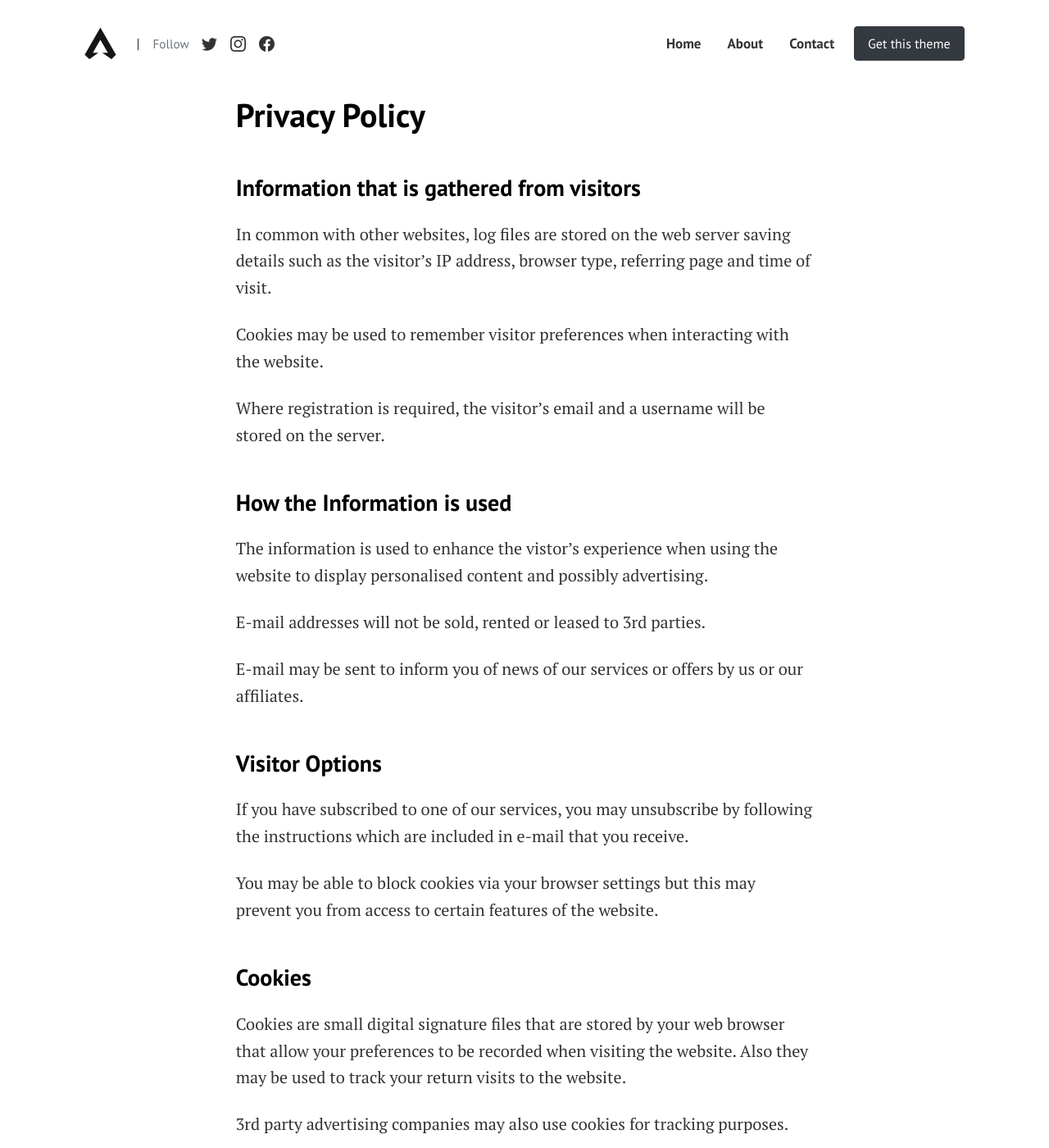
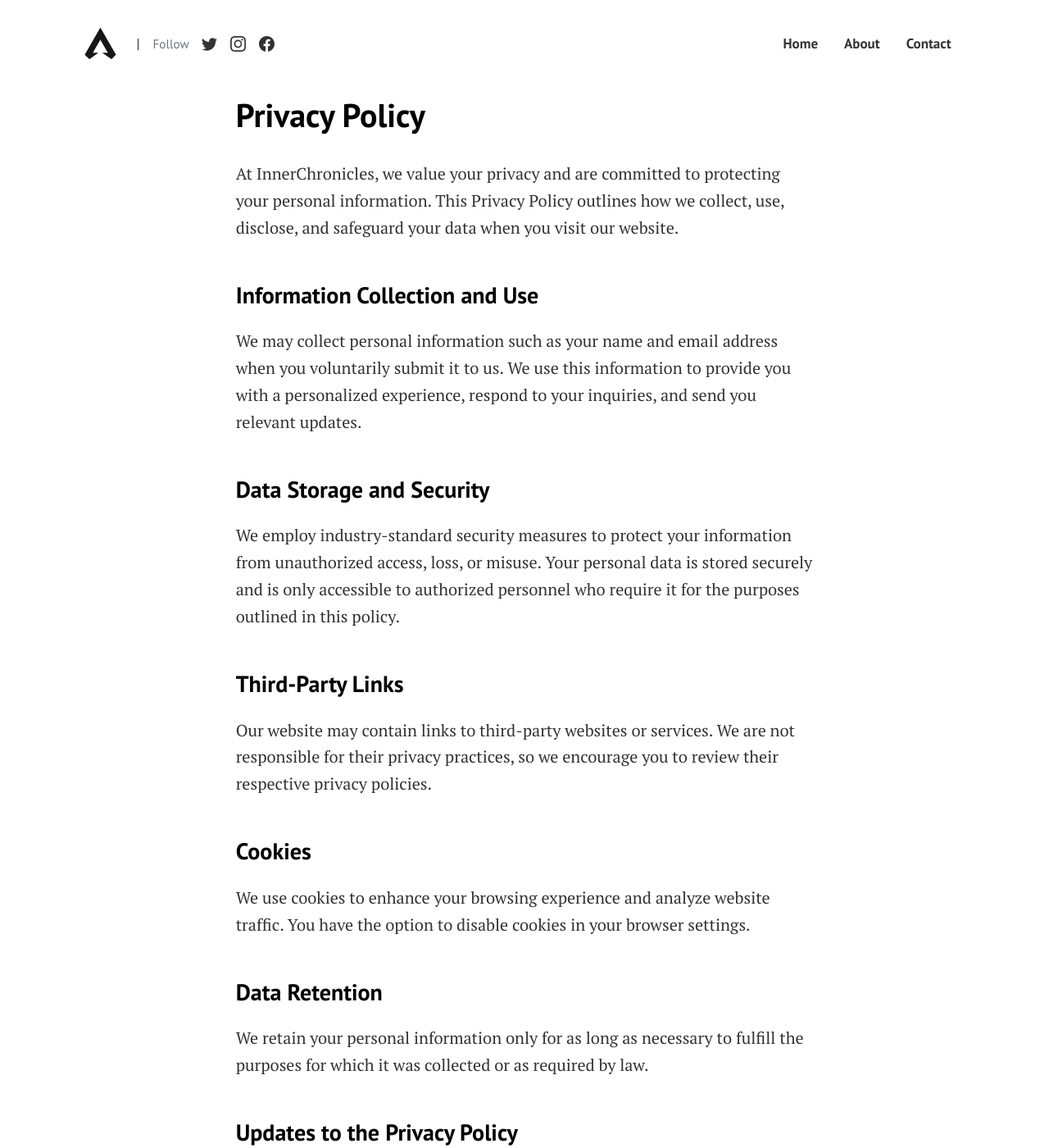
Before and after one commit to nishanta454/inner-chronicles, a Jekyll site: the page built from pages/privacy-policy.md, in a window 1280 px wide and 1400 px high. Shown: the whole window at 82% size. Built offline with Jekyll 4.4.1, drawn with Linux system fonts in a browser that asks for light colours; some of the changed text lies outside the part shown.

Commit message:
Privacy Policy and About Page Changes

```diff
--- a/_config.yml
+++ b/_config.yml
@@ -31,7 +31,7 @@ authors:
     email: nishanta454@gmail.com
     web: https://www.innerchronicles.com
     twitter: https://twitter.com/wowthemesnet
-    description: "Author of Affiliates, a template available for WordPress, HTML, Ghost and Jekyll. You are currently previewing Jekyll template demo."
+    description: "A passionate storyteller, weaving words into captivating narratives that touch hearts and ignite imagination, bringing the hidden realms of life to light through the pages of InnerChronicles."
 
 # Social
 social:
--- a/_layouts/default.html
+++ b/_layouts/default.html
@@ -105,9 +105,14 @@ gtag('config', '{{site.ganalytics}}');
   <!-- CREDITS BEGIN.-->
   <!-- If you want to support my work, please donate to remove the credits. This helps me keep it up and running: https://www.wowthemes.net/donate/ -->
   <div class="credits mx-auto text-center mb-3">
-    <a class="hover-opacity font-weight-bold" href="https://bootstrapstarter.com/template-affiliates-bootstrap-jekyll/">
-      <img src="{{site.baseurl}}/assets/images/credits.png" alt="powered by WowThemes">
-    </a>
+    <div class="row">
+      <div class="col-md-2">🆂🆃🅾🆁🅸🅴🆂</div>
+      <div class="col-md-2">🆆🅾🆅🅴🅽</div>
+      <div class="col-md-2">🆆🅸🆃🅷</div>
+      <div class="col-md-2">🅻🅾🆅🅴</div>
+      <div class="col-md-2">🅰🅽🅳</div>
+      <div class="col-md-2">🅰🆄🆃🅷🅴🅽🆃🅸🅲🅸🆃🆈</div>
+    </div>
   </div>
   <!-- CREDITS END -->
 
--- a/pages/privacy-policy.md
+++ b/pages/privacy-policy.md
@@ -5,33 +5,27 @@ permalink: /privacy-policy/
 comments: false
 ---
 
-### Information that is gathered from visitors
-In common with other websites, log files are stored on the web server saving details such as the visitor's IP address, browser type, referring page and time of visit.
+At InnerChronicles, we value your privacy and are committed to protecting your personal information. This Privacy Policy outlines how we collect, use, disclose, and safeguard your data when you visit our website.
 
-Cookies may be used to remember visitor preferences when interacting with the website.
+### Information Collection and Use
+We may collect personal information such as your name and email address when you voluntarily submit it to us.
+We use this information to provide you with a personalized experience, respond to your inquiries, and send you relevant updates.
 
-Where registration is required, the visitor's email and a username will be stored on the server.
+### Data Storage and Security
+We employ industry-standard security measures to protect your information from unauthorized access, loss, or misuse.
+Your personal data is stored securely and is only accessible to authorized personnel who require it for the purposes outlined in this policy.
 
-### How the Information is used
-The information is used to enhance the vistor's experience when using the website to display personalised content and possibly advertising.
-
-E-mail addresses will not be sold, rented or leased to 3rd parties.
-
-E-mail may be sent to inform you of news of our services or offers by us or our affiliates.
-
-### Visitor Options
-If you have subscribed to one of our services, you may unsubscribe by following the instructions which are included in e-mail that you receive.
-
-You may be able to block cookies via your browser settings but this may prevent you from access to certain features of the website.
+### Third-Party Links
+Our website may contain links to third-party websites or services. We are not responsible for their privacy practices, so we encourage you to review their respective privacy policies.
 
 ### Cookies
-Cookies are small digital signature files that are stored by your web browser that allow your preferences to be recorded when visiting the website. Also they may be used to track your return visits to the website.
+We use cookies to enhance your browsing experience and analyze website traffic. You have the option to disable cookies in your browser settings.
 
-3rd party advertising companies may also use cookies for tracking purposes.
+### Data Retention
+We retain your personal information only for as long as necessary to fulfill the purposes for which it was collected or as required by law.
 
-### Google Ads
-Google, as a third party vendor, uses cookies to serve ads.
+### Updates to the Privacy Policy
+We may update this Privacy Policy from time to time. Any changes will be posted on this page, and we recommend reviewing it periodically.
+By using InnerChronicles, you consent to the terms outlined in this Privacy Policy. If you have any questions or concerns, please contact us at [nishanta454@gmail.com](mailto:nishanta454@gmail.com)
 
-Google's use of the DART cookie enables it to serve ads to visitors based on their visit to sites they visit on the Internet.
-
-Website visitors may opt out of the use of the DART cookie by visiting the Google ad and content network privacy policy.
+**Last updated:**  20-May-2023
```
Also changed, not shown: _data/menus.yml (+0 -9 lines), pages/about.md (+19 -5 lines), assets/images/credits.png (deleted), assets/images/screenshot.png (deleted), 2 other files.
